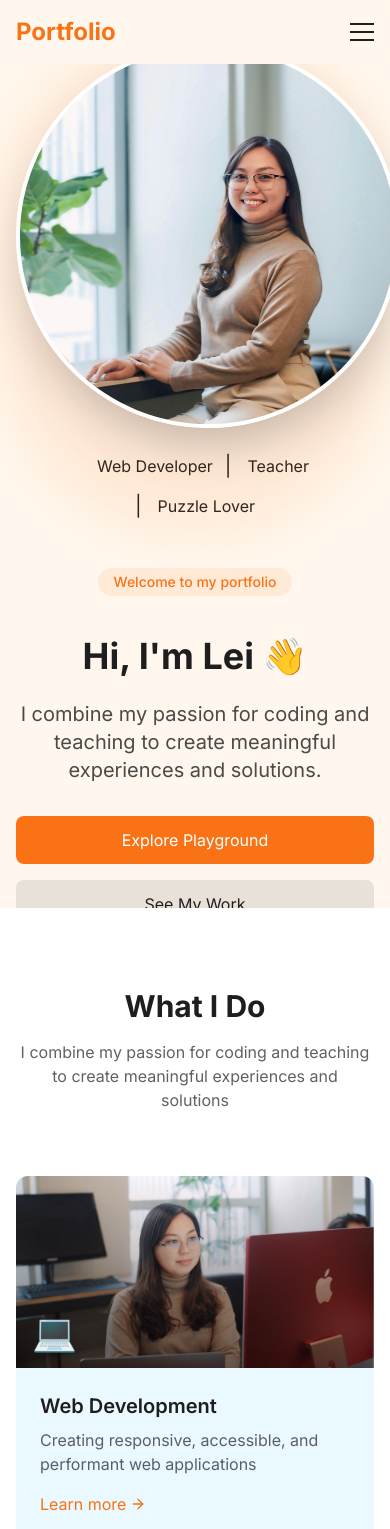
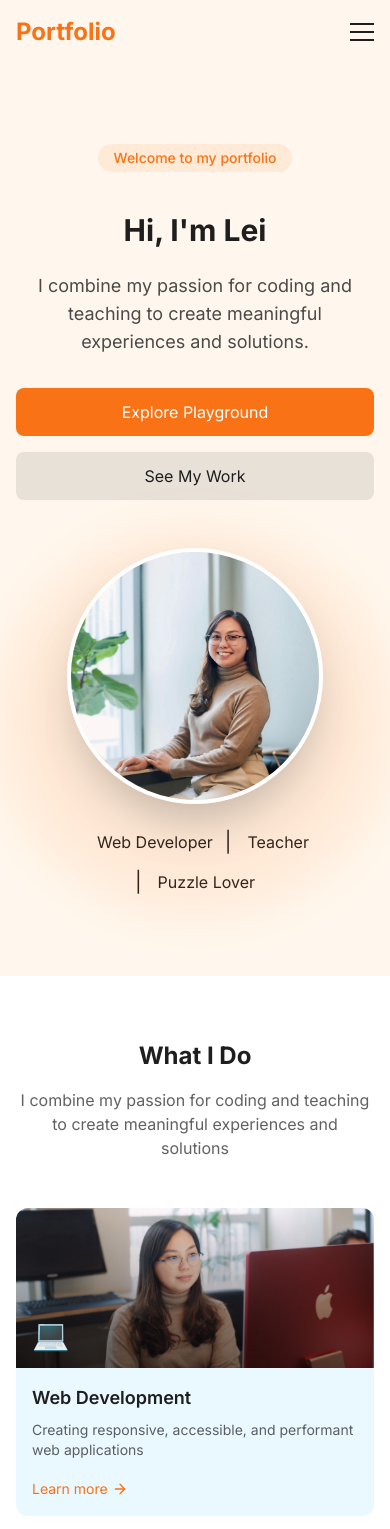
Before and after one commit to dianeatienza/e-portfolio-2025, a Next.js app: page / in a window 390 px wide. Shown: the top 1529 px of the page. Built offline with nearby package versions, Linux system fonts and the light colour scheme.

Commit message:
Updated mobile browser responsiveness

```diff
--- a/src/app/page.tsx
+++ b/src/app/page.tsx
@@ -8,7 +8,7 @@ export default function Home() {
   return (
     <div className="min-h-screen">
       {/* Hero Section with Parallax Effect */}
-      <section className="relative h-screen flex items-center justify-center overflow-hidden">
+      <section className="relative min-h-screen flex items-center justify-center overflow-hidden py-20">
         {/* Background with subtle gradient */}
         <div className="absolute inset-0 z-0">
           <div className="absolute inset-0 bg-gradient-to-b from-background/80 to-background/40 z-10" />
@@ -22,7 +22,7 @@ export default function Home() {
               initial={{ opacity: 0, x: -50 }}
               animate={{ opacity: 1, x: 0 }}
               transition={{ duration: 0.8 }}
-              className="relative"
+              className="relative order-2 lg:order-1"
             >
               {/* Main photo with decorative elements */}
               <div className="relative">
@@ -30,7 +30,7 @@ export default function Home() {
                 <div className="absolute -inset-4 bg-primary/10 rounded-full blur-xl"></div>
 
                 {/* Main photo */}
-                <div className="relative w-96 h-96 mx-auto lg:mx-0 rounded-full overflow-hidden border-4 border-white shadow-2xl">
+                <div className="relative w-64 h-64 sm:w-80 sm:h-80 lg:w-96 lg:h-96 mx-auto rounded-full overflow-hidden border-4 border-white shadow-2xl">
                   <Image
                     src="/images/hero/lei.JPG"
                     alt="Lei - Developer & Teacher"
@@ -41,7 +41,7 @@ export default function Home() {
                 </div>
 
                 {/* Role badges below the photo */}
-                <div className="flex flex-wrap justify-center lg:justify-start gap-3 mt-6">
+                <div className="flex flex-wrap justify-center gap-3 mt-6">
                   <div className="flex items-center gap-2">
                     <span className="text-xl mr-2"></span> Web Developer
                   </div>
@@ -60,7 +60,7 @@ export default function Home() {
               initial={{ opacity: 0, x: 50 }}
               animate={{ opacity: 1, x: 0 }}
               transition={{ duration: 0.8 }}
-              className="text-center lg:text-left"
+              className="text-center lg:text-left order-1 lg:order-2"
             >
               <motion.div
                 initial={{ opacity: 0, y: 20 }}
@@ -77,16 +77,16 @@ export default function Home() {
                 initial={{ opacity: 0, y: 20 }}
                 animate={{ opacity: 1, y: 0 }}
                 transition={{ duration: 0.8, delay: 0.4 }}
-                className="text-4xl sm:text-6xl font-bold text-charcoal mb-6"
+                className="text-3xl sm:text-4xl lg:text-6xl font-bold text-charcoal mb-6"
               >
-                Hi, I&apos;m Lei 👋
+                Hi, I&apos;m Lei
               </motion.h1>
 
               <motion.p
                 initial={{ opacity: 0, y: 20 }}
                 animate={{ opacity: 1, y: 0 }}
                 transition={{ duration: 0.8, delay: 0.6 }}
-                className="text-xl sm:text-2xl text-charcoal/80 mb-8 max-w-3xl mx-auto lg:mx-0"
+                className="text-lg sm:text-xl lg:text-2xl text-charcoal/80 mb-8 max-w-3xl mx-auto lg:mx-0"
               >
                 I combine my passion for coding and teaching to create
                 meaningful experiences and solutions.
@@ -117,23 +117,25 @@ export default function Home() {
       </section>
 
       {/* Featured Section */}
-      <section className="py-20 bg-white">
+      <section className="py-16 sm:py-20 bg-white">
         <div className="max-w-7xl mx-auto px-4 sm:px-6 lg:px-8">
           <motion.div
             initial={{ opacity: 0, y: 20 }}
             whileInView={{ opacity: 1, y: 0 }}
             transition={{ duration: 0.5 }}
             viewport={{ once: true }}
-            className="text-center mb-16"
+            className="text-center mb-12 sm:mb-16"
           >
-            <h2 className="text-3xl font-bold text-charcoal mb-4">What I Do</h2>
-            <p className="text-charcoal/70 max-w-2xl mx-auto">
+            <h2 className="text-2xl sm:text-3xl font-bold text-charcoal mb-4">
+              What I Do
+            </h2>
+            <p className="text-charcoal/70 max-w-2xl mx-auto text-base sm:text-lg">
               I combine my passion for coding and teaching to create meaningful
               experiences and solutions
             </p>
           </motion.div>
 
-          <div className="grid grid-cols-1 md:grid-cols-3 gap-8">
+          <div className="grid grid-cols-1 md:grid-cols-3 gap-6 sm:gap-8">
             {[
               {
                 title: "Web Development",
@@ -168,7 +170,7 @@ export default function Home() {
                 viewport={{ once: true }}
                 className={`${item.color} rounded-xl overflow-hidden group hover:shadow-lg transition-all duration-300`}
               >
-                <div className="relative h-48 overflow-hidden">
+                <div className="relative h-40 sm:h-48 overflow-hidden">
                   <Image
                     src={item.image}
                     alt={item.title}
@@ -176,20 +178,24 @@ export default function Home() {
                     className="object-cover group-hover:scale-105 transition-transform duration-500"
                   />
                   <div className="absolute inset-0 bg-gradient-to-t from-black/50 to-transparent" />
-                  <div className="absolute bottom-4 left-4 text-4xl">
+                  <div className="absolute bottom-4 left-4 text-3xl sm:text-4xl">
                     {item.icon}
                   </div>
                 </div>
-                <div className="p-6">
-                  <h3 className="text-xl font-semibold mb-2">{item.title}</h3>
-                  <p className="text-charcoal/70 mb-4">{item.description}</p>
+                <div className="p-4 sm:p-6">
+                  <h3 className="text-lg sm:text-xl font-semibold mb-2">
+                    {item.title}
+                  </h3>
+                  <p className="text-charcoal/70 mb-4 text-sm sm:text-base">
+                    {item.description}
+                  </p>
                   <Link
                     href={
                       item.title === "Everything in Between"
                         ? "/everything-in-between"
                         : `/${item.title.toLowerCase().replace(" ", "-")}`
                     }
-                    className="text-primary hover:text-primary/80 transition-colors inline-flex items-center"
+                    className="text-primary hover:text-primary/80 transition-colors inline-flex items-center text-sm sm:text-base"
                   >
                     Learn more
                     <svg
@@ -222,24 +228,24 @@ export default function Home() {
       </section>
 
       {/* Interactive Section */}
-      <section className="py-20 bg-background relative overflow-hidden">
+      <section className="py-16 sm:py-20 bg-background relative overflow-hidden">
         <div className="absolute inset-0 z-0">
           <div className="absolute top-0 left-0 w-96 h-96 bg-primary/5 rounded-full blur-3xl" />
           <div className="absolute bottom-0 right-0 w-96 h-96 bg-sky/5 rounded-full blur-3xl" />
         </div>
 
         <div className="max-w-7xl mx-auto px-4 sm:px-6 lg:px-8 relative z-10">
-          <div className="grid grid-cols-1 lg:grid-cols-2 gap-12 items-center">
+          <div className="grid grid-cols-1 lg:grid-cols-2 gap-8 sm:gap-12 items-center">
             <motion.div
               initial={{ opacity: 0, x: -20 }}
               whileInView={{ opacity: 1, x: 0 }}
               transition={{ duration: 0.5 }}
               viewport={{ once: true }}
             >
-              <h2 className="text-3xl font-bold text-charcoal mb-4">
+              <h2 className="text-2xl sm:text-3xl font-bold text-charcoal mb-4">
                 Interactive Playground
               </h2>
-              <p className="text-charcoal/70 mb-6">
+              <p className="text-charcoal/70 mb-6 text-base sm:text-lg">
                 Enjoy a collection of engaging puzzle and word games! Challenge
                 yourself with our interactive games designed to entertain and
                 delight.
@@ -256,7 +262,7 @@ export default function Home() {
                     whileInView={{ opacity: 1, x: 0 }}
                     transition={{ duration: 0.3, delay: 0.1 * index }}
                     viewport={{ once: true }}
-                    className="flex items-start"
+                    className="flex items-start text-sm sm:text-base"
                   >
                     <span className="text-primary mr-2">🎮</span>
                     <span>{item}</span>
@@ -275,7 +281,7 @@ export default function Home() {
               viewport={{ once: true }}
               className="relative"
             >
-              <div className="relative h-[400px] rounded-xl overflow-hidden shadow-2xl">
+              <div className="relative h-[300px] sm:h-[400px] rounded-xl overflow-hidden shadow-2xl">
                 <Image
                   src="/images/projects/playground.webp"
                   alt="Interactive Playground"
@@ -286,11 +292,11 @@ export default function Home() {
 
                 {/* Game preview */}
                 <div className="absolute inset-0 flex items-center justify-center">
-                  <div className="bg-white/90 backdrop-blur-sm p-6 rounded-lg shadow-xl max-w-md w-full mx-4">
-                    <h3 className="text-xl font-bold text-charcoal mb-2">
+                  <div className="bg-white/90 backdrop-blur-sm p-4 sm:p-6 rounded-lg shadow-xl max-w-md w-full mx-4">
+                    <h3 className="text-lg sm:text-xl font-bold text-charcoal mb-2">
                       Fun & Games
                     </h3>
-                    <p className="text-charcoal/70 mb-4">
+                    <p className="text-charcoal/70 mb-4 text-sm sm:text-base">
                       Take a break and have some fun! Solve image puzzles, test
                       your memory with matching cards, and hunt for words in our
                       interactive games collection.
@@ -317,24 +323,24 @@ export default function Home() {
       </section>
 
       {/* Featured Projects Preview */}
-      <section className="py-20 bg-white">
+      <section className="py-16 sm:py-20 bg-white">
         <div className="max-w-7xl mx-auto px-4 sm:px-6 lg:px-8">
           <motion.div
             initial={{ opacity: 0, y: 20 }}
             whileInView={{ opacity: 1, y: 0 }}
             transition={{ duration: 0.5 }}
             viewport={{ once: true }}
-            className="text-center mb-16"
+            className="text-center mb-12 sm:mb-16"
           >
-            <h2 className="text-3xl font-bold text-charcoal mb-4">
+            <h2 className="text-2xl sm:text-3xl font-bold text-charcoal mb-4">
               Featured Projects
             </h2>
-            <p className="text-charcoal/70 max-w-2xl mx-auto">
+            <p className="text-charcoal/70 max-w-2xl mx-auto text-base sm:text-lg">
               A selection of my recent work showcasing my skills and creativity
             </p>
           </motion.div>
 
-          <div className="grid grid-cols-1 md:grid-cols-2 gap-8">
+          <div className="grid grid-cols-1 md:grid-cols-2 gap-6 sm:gap-8">
             {[
               {
                 title: "🌍 Qurious – Real-Time AI Translation",
@@ -368,7 +374,7 @@ export default function Home() {
                 viewport={{ once: true }}
                 className="group relative overflow-hidden rounded-xl shadow-lg hover:shadow-xl transition-shadow duration-300"
               >
-                <div className="relative h-80 overflow-hidden">
+                <div className="relative h-60 sm:h-80 overflow-hidden">
                   <Image
                     src={project.image}
                     alt={project.title}
@@ -378,19 +384,19 @@ export default function Home() {
                   <div className="absolute inset-0 bg-gradient-to-t from-black/90 via-black/70 to-black/50" />
 
                   {project.badge && (
-                    <div className="absolute top-6 right-6 bg-primary text-white text-xs font-medium px-3 py-1 rounded-full shadow-lg">
+                    <div className="absolute top-4 sm:top-6 right-4 sm:right-6 bg-primary text-white text-xs font-medium px-3 py-1 rounded-full shadow-lg">
                       {project.badge}
                     </div>
                   )}
 
-                  <div className="absolute bottom-0 left-0 right-0 p-6">
-                    <h3 className="text-xl font-bold text-white mb-3">
+                  <div className="absolute bottom-0 left-0 right-0 p-4 sm:p-6">
+                    <h3 className="text-lg sm:text-xl font-bold text-white mb-2 sm:mb-3">
                       {project.title}
                     </h3>
-                    <p className="text-white/90 text-sm mb-4 leading-relaxed line-clamp-3">
+                    <p className="text-white/90 text-xs sm:text-sm mb-3 sm:mb-4 leading-relaxed line-clamp-3">
                       {project.description}
                     </p>
-                    <div className="flex flex-wrap gap-2 mb-4">
+                    <div className="flex flex-wrap gap-2 mb-3 sm:mb-4">
                       {project.tags.map((tag) => (
                         <span
                           key={tag}
@@ -404,7 +410,7 @@ export default function Home() {
                       href={project.link}
                       target="_blank"
                       rel="noopener noreferrer"
-                      className="inline-flex items-center text-white hover:text-primary transition-colors text-sm font-medium"
+                      className="inline-flex items-center text-white hover:text-primary transition-colors text-xs sm:text-sm font-medium"
                     >
                       View Project
                       <svg
@@ -435,7 +441,7 @@ export default function Home() {
             ))}
           </div>
 
-          <div className="text-center mt-12">
+          <div className="text-center mt-8 sm:mt-12">
             <Link href="/projects" className="btn btn-outline">
               View All Projects
             </Link>
@@ -444,7 +450,7 @@ export default function Home() {
       </section>
 
       {/* Call to Action */}
-      <section className="py-20 bg-primary text-white relative overflow-hidden">
+      <section className="py-16 sm:py-20 bg-primary text-white relative overflow-hidden">
         <div className="absolute inset-0 z-0">
           <div className="absolute top-0 right-0 w-96 h-96 bg-white/10 rounded-full blur-3xl" />
           <div className="absolute bottom-0 left-0 w-96 h-96 bg-white/10 rounded-full blur-3xl" />
@@ -457,10 +463,10 @@ export default function Home() {
             transition={{ duration: 0.5 }}
             viewport={{ once: true }}
           >
-            <h2 className="text-3xl font-bold mb-4">
+            <h2 className="text-2xl sm:text-3xl font-bold mb-4">
               Let&apos;s Work Together
             </h2>
-            <p className="text-white/80 max-w-2xl mx-auto mb-8">
+            <p className="text-white/80 max-w-2xl mx-auto mb-6 sm:mb-8 text-base sm:text-lg">
               Whether you&apos;re looking to collaborate on a project, learn
               something new, or just chat about technology, I&apos;d love to
               hear from you.
```
